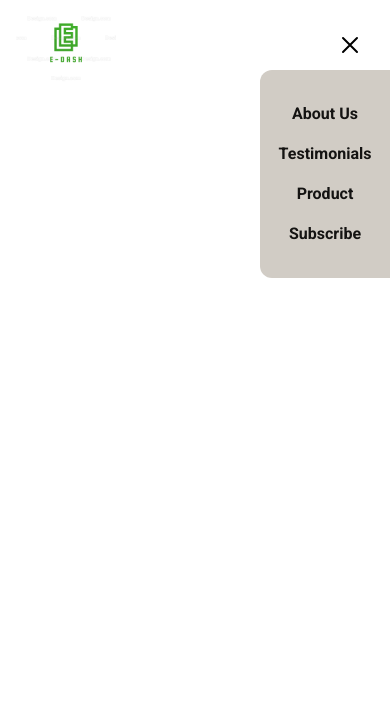
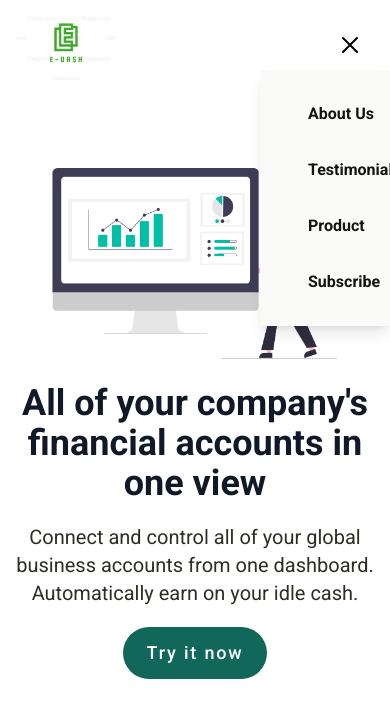
Before and after one commit to lebohangmdm/e-dash, a website built with Vite: page index.html in a window 390 px wide. Both pictures are taken after a click on the button 350 px from the left and 44 px from the top of the page. Built offline with nearby package versions, Linux system fonts and the light colour scheme.

Commit message:
hero complete

```diff
--- a/index.html
+++ b/index.html
@@ -16,8 +16,8 @@
     <title>e-dash</title>
   </head>
   <body>
-    <header id="header" class="py-2 relative">
-      <div class="container px-4 pr-6 mx-auto max-w-6xl sm:px-8">
+    <header id="header" class="py-2 relative mb-4 lg:mb-12">
+      <div class="container px-4 pr-6 mx-auto max-w-7xl sm:px-8">
         <nav class="flex items-center justify-between">
           <a href="/" class="text-brownish-0 font-bold text-xl cursor-pointer">
             <img src="/edash.png" alt="" class="h-20 object-cover" />
@@ -48,14 +48,64 @@
             </button>
           </div>
           <div id="mobile-nav-links" class="hidden menu">
-            <a href="#" class="nav-link">About Us</a>
-            <a href="#" class="nav-link">Testimonials</a>
-            <a href="#" class="nav-link">Product</a>
-            <a href="#" class="nav-link">Subscribe</a>
+            <a
+              href="#"
+              class="text-base text-brownish-0 font-semibold hover:bg-light-brown py-2 pl-8 rounded-l-full"
+              >About Us</a
+            >
+            <a
+              href="#"
+              class="text-base text-brownish-0 font-semibold hover:bg-light-brown py-2 pl-8 rounded-l-full"
+              >Testimonials</a
+            >
+            <a
+              href="#"
+              class="text-base text-brownish-0 font-semibold hover:bg-light-brown py-2 pl-8 rounded-l-full"
+              >Product</a
+            >
+            <a
+              href="#"
+              class="text-base text-brownish-0 font-semibold hover:bg-light-brown py-2 pl-8 rounded-l-full"
+              >Subscribe</a
+            >
           </div>
         </nav>
       </div>
     </header>
+
+    <section class="section">
+      <div class="container px-4 mx-auto max-w-6xl sm:px-8">
+        <div
+          class="flex flex-col-reverse space-y-8 lg:space-y-0 lg:flex-row lg:items-center md:space-x-4"
+        >
+          <div class="flex flex-col space-y-5 lg:space-y-6">
+            <h1
+              class="text-gray-900 text-4xl font-semibold text-center md:text-5xl lg:text-6xl lg:text-left"
+            >
+              All of your company's financial accounts in one view
+            </h1>
+            <p
+              class="text-darkgreenish text-xl max-w-lg mx-auto text-center md:text-2xl md:max-w-lg lg:mx-0 lg:text-left"
+            >
+              Connect and control all of your global business accounts from one
+              dashboard. Automatically earn on your idle cash.
+            </p>
+            <div class="flex justify-center lg:justify-start">
+              <a
+                href="#"
+                class="btn font-medium text-lg py-3 px-6 tracking-widest"
+                >Try it now</a
+              >
+            </div>
+          </div>
+
+          <div class="flex items-center justify-cent">
+            <img src="/hero.png" alt="dashboard" />
+          </div>
+        </div>
+      </div>
+    </section>
+
     <script type="module" src="/main.js"></script>
   </body>
 </html>
--- a/style.css
+++ b/style.css
@@ -32,7 +32,7 @@ body {
     @apply text-brownish-0 font-bold hover:text-green-default transition-all duration-150;
   }
   .nav-open .menu {
-    @apply absolute flex flex-col items-center space-y-4 px-6 py-8 top-[70px] rounded-l-xl right-0 w-1/3 bg-lighter-brown block;
+    @apply absolute flex flex-col  space-y-4 pl-4 py-6 top-[70px]  right-0 w-1/3 bg-lighter-brown-shade-10 shadow-lg  block;
   }
 
   .nav-open .hide {
--- a/tailwind.config.js
+++ b/tailwind.config.js
@@ -13,6 +13,8 @@ export default {
         "light-brownish": "#f9f9f8",
         "light-brown": "#c6bfb7",
         "lighter-brown": "#d1ccc5",
+        "lighter-brown-shade-10": "#fafaf9",
+        darkgreenish: "#2e2e27",
       },
       fontFamily: {
         roboto: ["Roboto"],
```
Also changed, not shown: public/hero.png (added).
